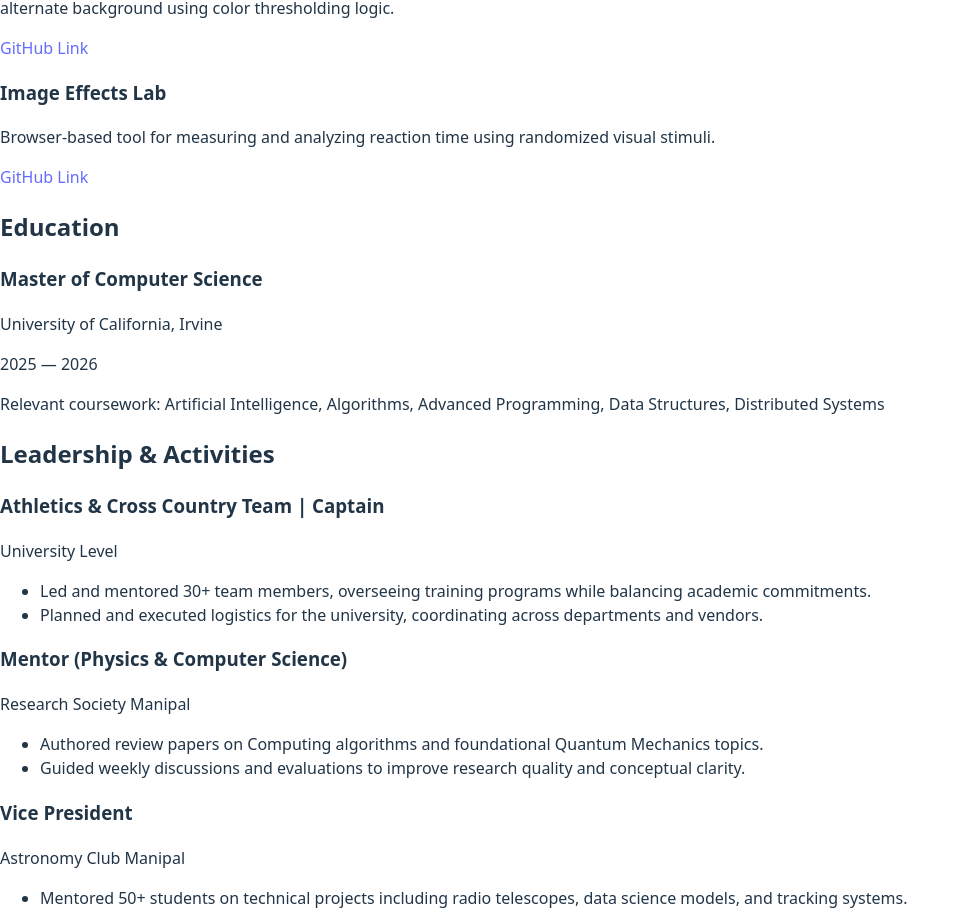
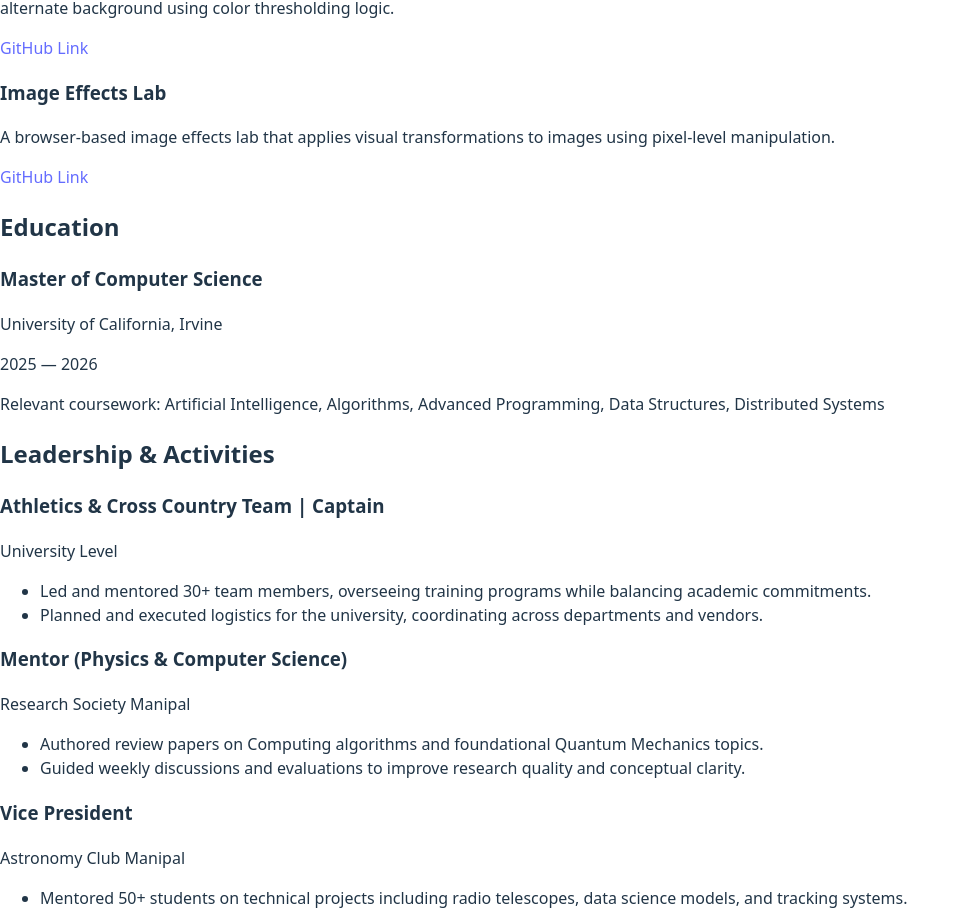
Before and after one commit to Shrey-Deshmukh/shrey-portfolio, a React (Vite) app: page / in a window 1280 px wide. Shown: the part 1519-2433 px from the top of the page, without its empty margins (0-970 px from the left). Built offline with nearby package versions, Linux system fonts and the light colour scheme; the HTML template or start-up script is replaced by a standard one.

Commit message:
Updated Project Decriptions

```diff
--- a/src/components/Projects.jsx
+++ b/src/components/Projects.jsx
@@ -18,7 +18,7 @@ const projectsData = [
   },
   {
     name: "Image Effects Lab",
-    desc: "Browser-based tool for measuring and analyzing reaction time using randomized visual stimuli.",
+    desc: "A browser-based image effects lab that applies visual transformations to images using pixel-level manipulation.",
     //tech: ["HTML5", "CSS3", "Javascript (ES6+)"],
     github: "https://github.com/Shrey-Deshmukh/image-effects-lab",
     //live: "",
```
